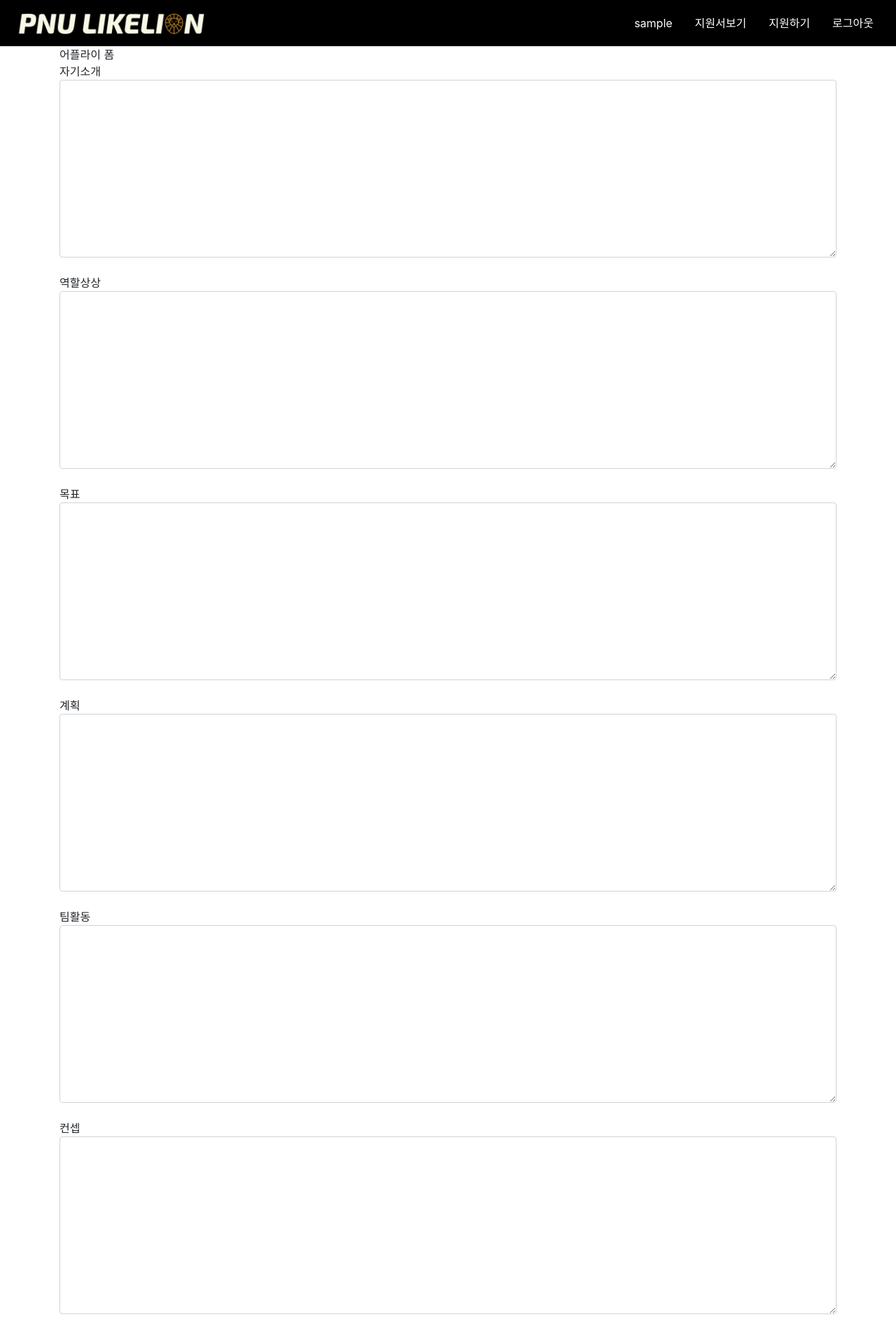
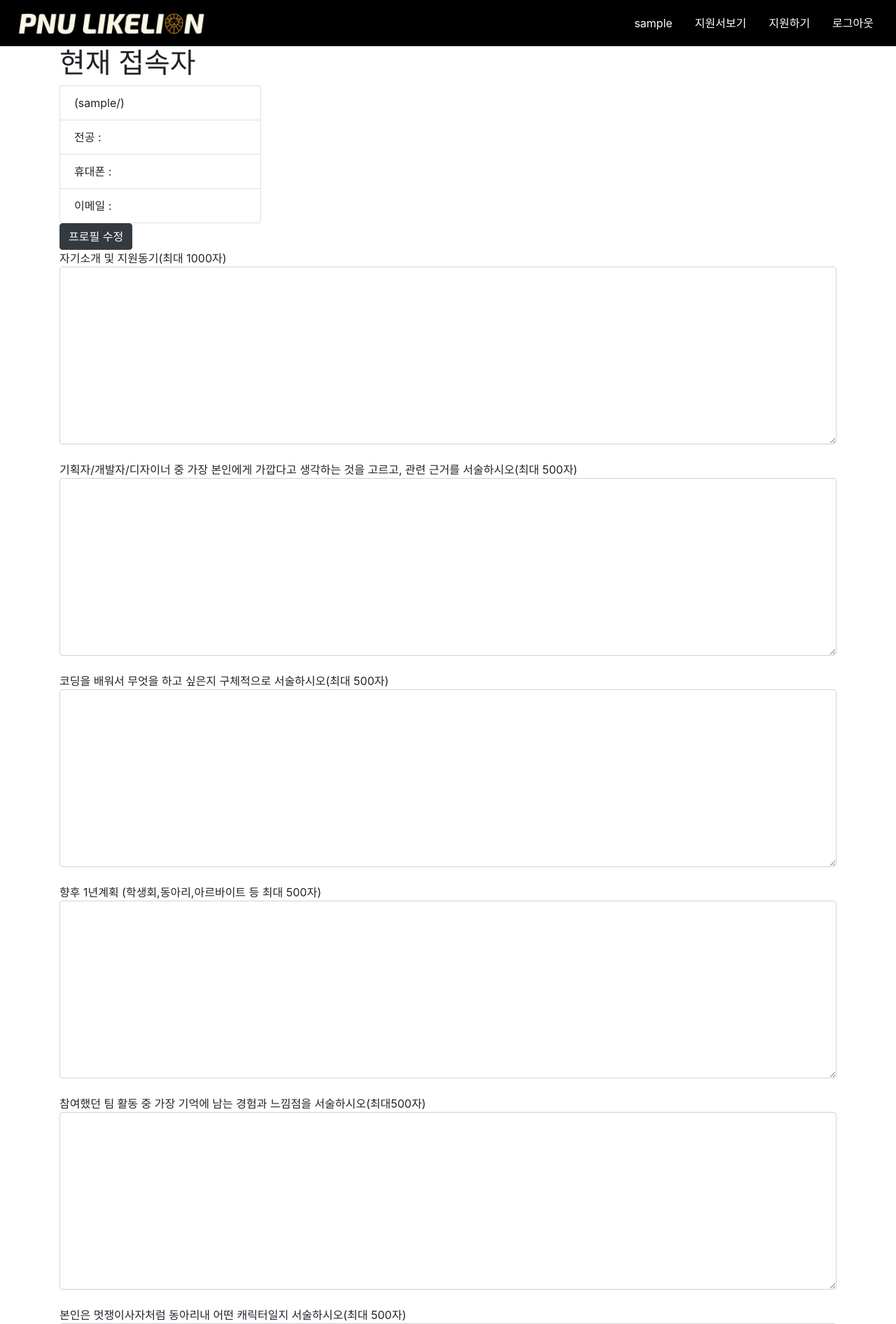
Before and after one commit to PnuLikelion8th/apply-pnu8th, a Django app: page /apply/ in a window 1280 px wide. Shown: the top 1892 px of the page at 70% size. Run offline with Django 3.2, Linux system fonts and the light colour scheme; the visitor is signed in with stand-in values (Sample User, id 1); parts of the project's set-up code (start-up, migrations or seed data) failed here and were passed over; some libraries are stand-ins or nearby versions.

Commit message:
[수정] 마이그레이션 수정이랑 이것 저것

```diff
--- a/apply_pnu/models.py
+++ b/apply_pnu/models.py
@@ -32,17 +32,17 @@ from django.utils import timezone
 # Create your models here.
 class ApplyForm(models.Model):
     author = models.ForeignKey(Profile, on_delete=models.CASCADE)
-    introduce = models.TextField('자기소개', max_length=1000)
-    position = models.TextField('역할상상', max_length=500)
-    goal = models.TextField('목표', max_length=500)
-    plan = models.TextField('계획', max_length=500)
-    team = models.TextField('팀활동', max_length=500)
-    concept = models.TextField('컨셉', max_length=500)
+    introduce = models.TextField('자기소개 및 지원동기(최대 1000자)', max_length=1000)
+    position = models.TextField('기획자/개발자/디자이너 중 가장 본인에게 가깝다고 생각하는 것을 고르고, 관련 근거를 서술하시오(최대 500자)', max_length=500)
+    goal = models.TextField('코딩을 배워서 무엇을 하고 싶은지 구체적으로 서술하시오(최대 500자)', max_length=500)
+    plan = models.TextField('향후 1년계획 (학생회,동아리,아르바이트 등 최대 500자)', max_length=500)
+    team = models.TextField('참여했던 팀 활동 중 가장 기억에 남는 경험과 느낌점을 서술하시오(최대500자)', max_length=500)
+    concept = models.TextField('본인은 멋쟁이사자처럼 동아리내 어떤 캐릭터일지 서술하시오(최대 500자)', max_length=500)
 
-    portfolio = models.FileField('포폴', blank= True, upload_to='portfolio/')
-    interview = models.TextField('면접', max_length=255)
-    experience = models.TextField('경험', max_length=1000)
-    schedule = models.TextField('고정스케줄', max_length=1000)
+    portfolio = models.FileField('본인을 나타낼 수 있는 포트폴리오를 첨부해주세요(URL의 경우 캡쳐후 첨부)(선택)', blank= True, upload_to='portfolio/')
+    interview = models.TextField('면접가능시간( 3월 28일(토), 3월 29일(일) )을 작성해주세요', max_length=255)
+    experience = models.TextField('프로그래밍 경험이 있다면 기술스택과 수준을, 프로그래밍 경험이 없다면 기대감과 각오를 적어주세요', max_length=1000)
+    schedule = models.TextField('1학기 고정스케줄(요일&시간)', max_length=1000)
 
     created = models.DateTimeField(editable=False, default=timezone.now)
     modified = models.DateTimeField(default=timezone.now)
--- a/apply_pnu/static/css/base.css
+++ b/apply_pnu/static/css/base.css
@@ -17,14 +17,13 @@ a:hover, a:active { text-decoration: none; }
     color:white !important;
 }
 footer{
-    border : 1px solid red;
     background: black;
     color:white;
     text-align: center;
     line-height: 2;
     font-size:0.75rem;
 }
-nav > img {
+nav img {
     height:50px;
 }
 .bg-dark {
--- a/apply_pnu/templates/apply.html
+++ b/apply_pnu/templates/apply.html
@@ -12,7 +12,22 @@ PNULikeLion-applyform
 
 
 {% block contents %}
-어플라이 폼
+<h1>
+    현재 접속자
+</h1>
+<div>
+
+    <div class="card" style="width: 18rem;">
+        <ul class="list-group list-group-flush">
+            <li class="list-group-item">{{user.profile.name}}({{user}}/{{user.profile.m_or_f}})</li>
+            <li class="list-group-item">전공 : {{user.profile.major}}</li>
+            <li class="list-group-item">휴대폰 : {{user.profile.phone_number}}</li>
+            <li class="list-group-item">이메일 : {{user.profile.email}}</li>
+        </ul>
+    </div>
+    <button type="button" class="btn btn-dark">프로필 수정</button>
+
+</div>
 <form method="POST" enctype="multipart/form-data">
     {% csrf_token %}
     {% for i in form%}
@@ -21,7 +36,7 @@ PNULikeLion-applyform
 
 
 {%endfor%}
-    <input type="submit" value="제출">
+    <button type="button" class="btn btn-dark">제출</button>
 </form>
 
 {% endblock %}
--- a/templates/base.html
+++ b/templates/base.html
@@ -23,7 +23,10 @@
 </head>
 <body>
     <nav class="navbar sticky-top navbar-dark bg-dark ">
-        <img src="{% static 'image/likelion.png' %}">
+        <a href="{% url 'index'%}">
+            <img src="{% static 'image/likelion.png' %}">
+
+        </a>
 
         <ul class="nav">
 
```
Also changed, not shown: apply_pnu/migrations/0002_auto_20200307_1436.py (added).
